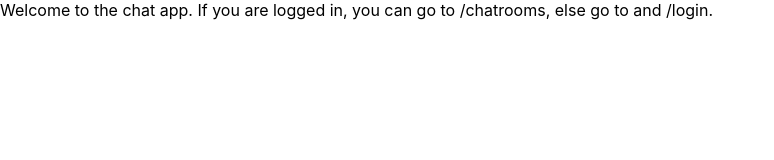
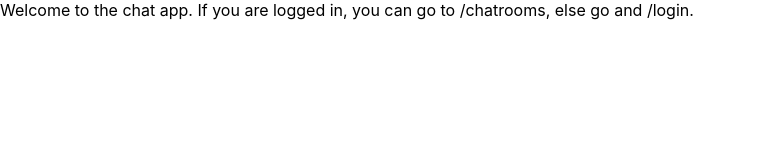
Before and after one commit to frustrabe/chatrooms-app-v1.0, a React (Create React App) app: page / in a window 1280 px wide. Shown: the top 160 px of the page, without its empty margins (0-774 px from the left). Built offline with nearby package versions, Linux system fonts and the light colour scheme.

Commit message:
started with styling part of chat app

```diff
--- a/src/App.css
+++ b/src/App.css
@@ -37,6 +37,14 @@
   }
 }
 */
+.App {
+  display: flex;
+}
+
+.Chatrooms {
+  display: flex;
+  flex-direction: column;
+}
 
 .ChatroomListItem {
   margin: 5px;
--- a/src/App.js
+++ b/src/App.js
@@ -3,7 +3,7 @@ import './App.css';
 function App() {
   return (
     <div className="App">
-      Welcome to the chat app. If you are logged in, you can go to /chatrooms, else go to and /login.
+      Welcome to the chat app. If you are logged in, you can go to /chatrooms, else go and /login.
     </div>
   );
 }
```
